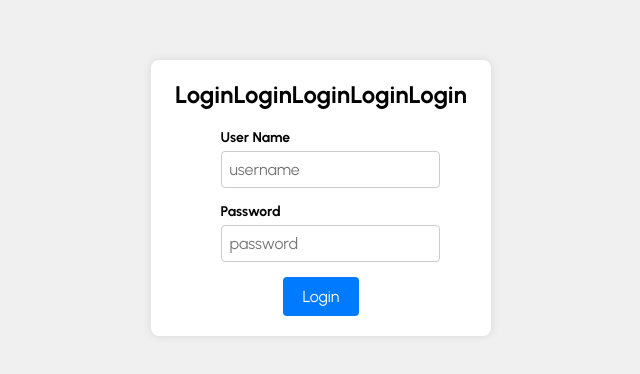
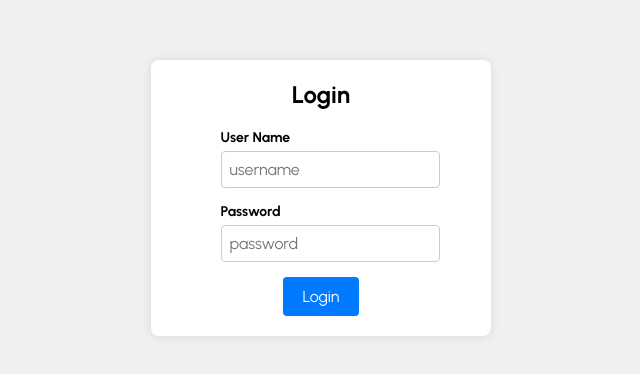
Before and after one commit to dkahmad95/RMS-jewelry-store-client, a React (Create React App) app: page /login in a window 1280 px wide. Shown: the part 202-576 px from the top of the page, without its empty margins (319-959 px from the left). Built offline with nearby package versions, Linux system fonts and the light colour scheme.

Commit message:
link test

```diff
--- a/src/pages/login/login.jsx
+++ b/src/pages/login/login.jsx
@@ -21,7 +21,7 @@ const Login = () => {
   return (
     <div className="login">
       <div className="loginContainer">
-        <h1 className="title">LoginLoginLoginLoginLogin</h1>
+        <h1 className="title">Login</h1>
         <form className="loginForm">
           <div className="loginInput">
             <label>User Name</label>
```
